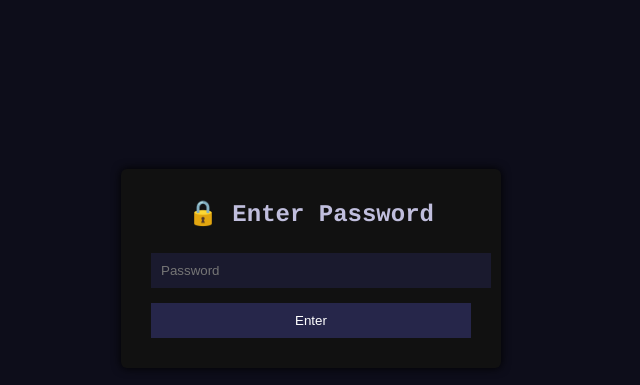
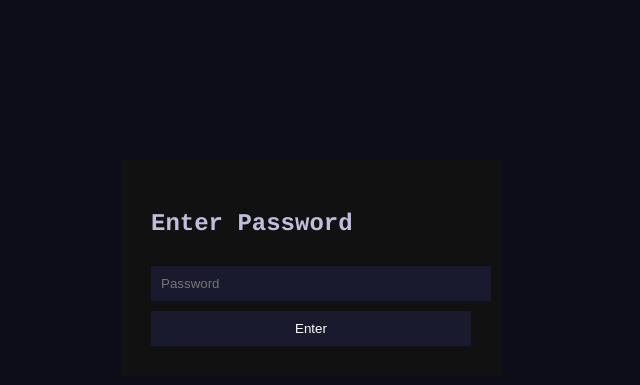
Before and after one commit to Versey42/test11, a Flask app: page / in a window 1280 px wide. Shown: the part 132-517 px from the top of the page, without its empty margins (329-969 px from the left). Run offline with Flask 3, Linux system fonts and the light colour scheme.

Commit message:
Update login.html

```diff
--- a/templates/login.html
+++ b/templates/login.html
@@ -19,16 +19,9 @@ body {
     background:#111;
     padding:30px;
     width:320px;
-    border-radius:6px;
-    box-shadow:0 0 10px #000;
 }
 
-h2 {
-    margin:0 0 15px 0;
-    text-align:center;
-}
-
-input {
+input, button {
     width:100%;
     padding:10px;
     margin-top:10px;
@@ -37,25 +30,12 @@ input {
     color:#fff;
 }
 
-button {
-    width:100%;
-    padding:10px;
-    margin-top:15px;
-    background:#26264a;
-    border:none;
-    color:#fff;
-    cursor:pointer;
-}
-
-button:hover {
-    background:#33336b;
-}
+button { cursor:pointer; }
 
 .error {
-    color:#ff4d4d;
+    color:red;
     margin-top:10px;
     text-align:center;
-    font-size:14px;
 }
 </style>
 
@@ -63,9 +43,10 @@ button:hover {
 <body>
 
 <div class="box">
-    <h2>🔒 Enter Password</h2>
+    <h2>Enter Password</h2>
 
-    <form method="POST">
+    <!-- 🔥 IMPORTANT: action="/" FIX -->
+    <form method="POST" action="/">
         <input type="password" name="password" placeholder="Password" required>
         <button type="submit">Enter</button>
     </form>
```
